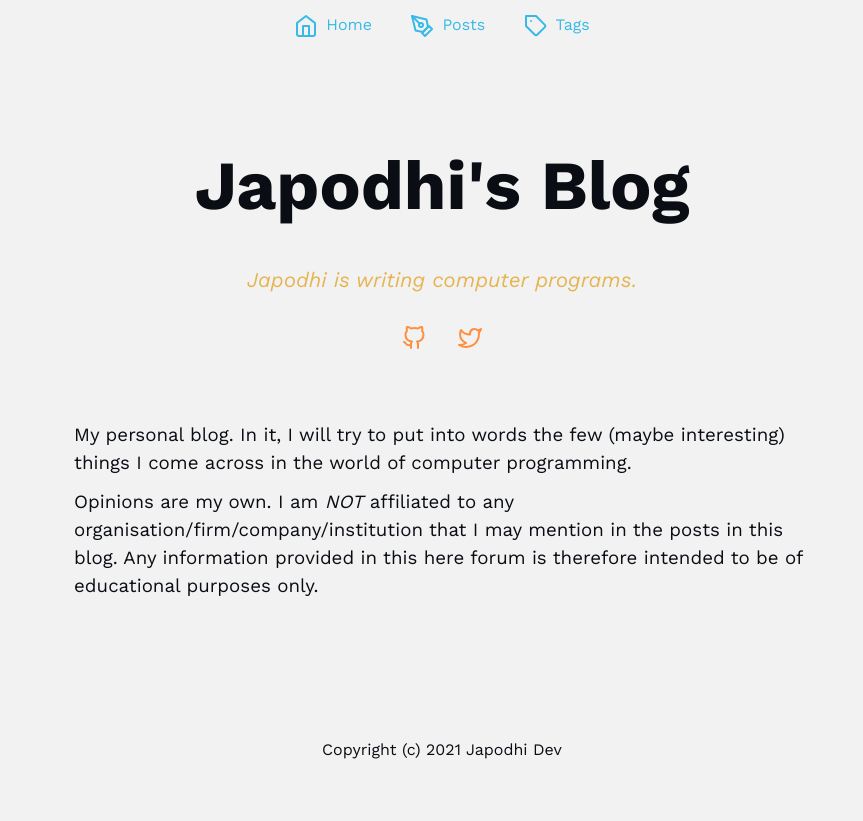
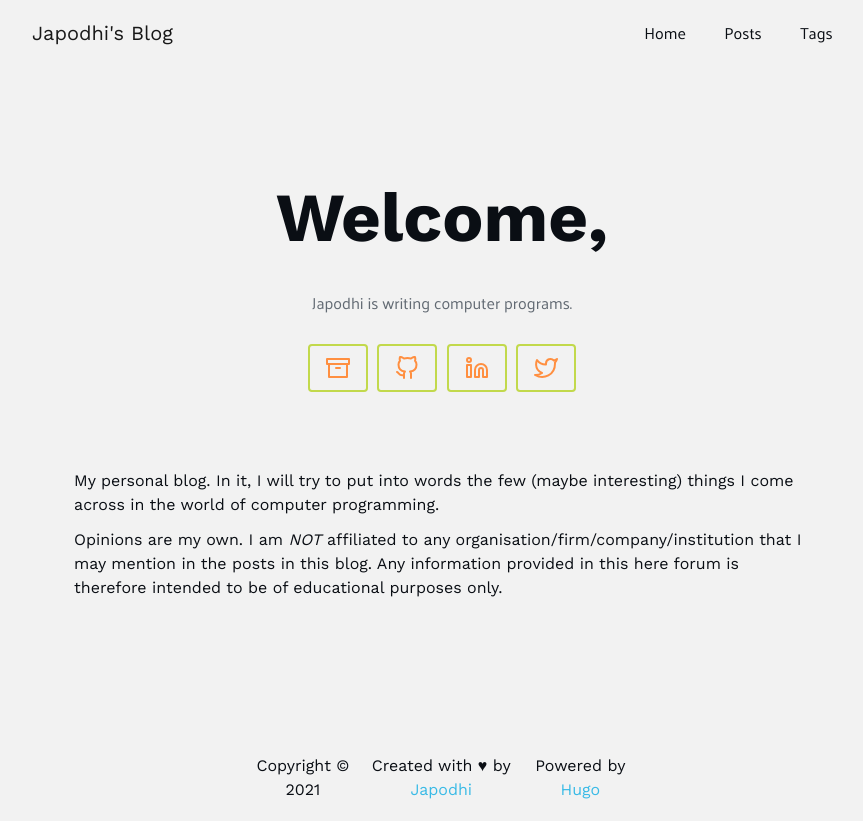
Before and after one commit to japodhidev/japodhidev.github.io, a plain HTML site: page index.html in a window 1280 px wide. Shown: the whole page, without its empty margins (198-1061 px from the left). Before the commit the page ends 800 px from the top, so only its background shows below. Drawn offline with Linux system fonts and the light colour scheme.

Commit message:
style tweaks

```diff
--- a/categories/index.xml
+++ b/categories/index.xml
@@ -1,9 +1,9 @@
 <?xml version="1.0" encoding="utf-8" standalone="yes"?>
 <rss version="2.0" xmlns:atom="http://www.w3.org/2005/Atom">
   <channel>
-    <title>Categories on Japodhi&#39;s Blog</title>
+    <title>Categories on Welcome,</title>
     <link>http://example.org/categories/</link>
-    <description>Recent content in Categories on Japodhi&#39;s Blog</description>
+    <description>Recent content in Categories on Welcome,</description>
     <generator>Hugo -- gohugo.io</generator>
     <language>en-us</language><atom:link href="http://example.org/categories/index.xml" rel="self" type="application/rss+xml" />
   </channel>
--- a/css/style.css
+++ b/css/style.css
@@ -71,16 +71,45 @@ a {
 	color: var(--bluish);
 }
 
-#content, #nav-wrapper, footer {
+#content, footer {
 	margin: 0 auto;
 	display: block;
 	width: 84%;
 	max-width: 94%;
 }
 
-#nav-wrapper, footer {
+footer {
 	text-align: center;
 }
+
+nav#nav ul.navbar-nav li.nav-item a.nav-link {
+	font-family: "Palanquin", sans-serif;
+}
+
+.navbar-expand-lg {
+	justify-content: space-around;
+}
+
+.navbar-collapse {
+	flex-grow: 0;
+}
+
+.navbar-brand {
+	color: var(--bg);
+}
+
+a.navbar-brand:hover {
+	text-decoration: none;
+	cursor: pointer;
+	color: var(--dark-gray);
+}
+
+.navbar-light .navbar-toggler {
+	color: var(--bg);
+	border-color: var(--dark-gray);
+}
+
+/** End Bootstrap overrides */
 
 .landing-wrapper {
 	display: grid;
@@ -105,12 +134,11 @@ a {
 }
 
 .landing-title div.landing-desc {
-	font-family: "Work Sans Italic", sans-serif;
-	font-size: 1.3rem;
-	padding: 1.4rem 0;
+	font-family: "Palanquin", sans-serif;
+	font-size: 1rem;
+	padding: 1rem 0;
 	text-align: center;
-	font-style: italic;
-	color: var(--accent);
+	color: var(--dark-gray);
 }
 
 .landing-links {
@@ -118,21 +146,26 @@ a {
 	flex-direction: row;
 	justify-content: center;
 	align-items: center;
+	margin: 0.8rem 0;
 }
 
 .landing-links a {
 	margin: 0 0.3rem;
-	padding: 0.4rem 0.7rem;
+	padding: 0.6rem 1rem;
 	color: var(--highlight);
+	border: 2px solid var(--greenish);
+	border-radius: 4px;
 }
 
 .landing-links a:hover {
 	color: var(--accent);
+	background: var(--bg);
+	border: 2px solid transparent;
 }
 
 .landing-message {
 	padding: 2rem 0;
-	font-size: 1.17rem;
+	font-size: 1rem;
 }
 
 .title {
@@ -220,31 +253,24 @@ a {
 	font-size: 1rem !important;
 }
 
-#nav-wrapper {
-	height: 3.1rem;
-}
-
-#nav-wrapper .nav a.nav-link {
+nav#nav ul.navbar-nav li.nav-item a.nav-link {
 	display: inline-flex;
 	align-items: center;
 	padding: 0.8rem 1.2rem;
+	color: var(--bg);
 }
 
-#nav-wrapper .nav a.nav-link:hover {
-	color: var(--accent);
-}
-
-#nav-wrapper .nav a.nav-link div.icon {
-
-}
-
-#nav-wrapper .nav a.nav-link div.a-text {
-	margin-left: 0.5rem;
+nav#nav ul.navbar-nav li.nav-item a.nav-link:hover {
+	color: var(--highlight);
+	text-decoration: underline;
 }
 
 #footer {
-	display: block;
-	width: 100%;
+	display: flex;
+	flex-direction: row;
+	justify-content: space-around;
+	width: 36%;
+	margin: 0 auto;
 }
 
 /**
@@ -269,14 +295,6 @@ a {
 	#nav {
 		display: flex;
 		flex-direction: row;
-	}
-
-	#nav-wrapper {
-		padding-top: 1rem;
-	}
-
-	#nav-wrapper .nav a.nav-link {
-		padding: 0.4rem 0.6rem;
 	}
 
 	#content {
--- a/index.html
+++ b/index.html
@@ -7,63 +7,61 @@
     <link rel="stylesheet" href="/css/style.css">
 
 
-    <title>Japodhi&#39;s Blog</title>
+    <title>Welcome,</title>
 </head>
 
 <div id="nav-wrapper" class="container-fluid">
-    <nav id="nav" class="nav justify-content-center">
+    <nav class="navbar navbar-expand-lg navbar-light" id="nav">
+        <a href="/" class="navbar-brand">Japodhi's Blog</a>
+        <button class="navbar-toggler" type="button" data-toggle="collapse" data-target="#navMenu" aria-controls="navMenu" aria-expanded="false" aria-label="Toggle navigation">
+            <span class="navbar-toggler-icon"></span>
+        </button>
+        <div class="collapse navbar-collapse" id="navMenu">
+            <ul class="navbar-nav">
 
-        <a class="nav-link" href="/">
-        	<div class="icon">
+                <li class="nav-item">
+                    <a href="/" class="nav-link">
 
+                        Home
+                    </a>
+                </li>
 
-		        <i data-feather="home"></i>
+                <li class="nav-item">
+                    <a href="/posts/" class="nav-link">
 
-        	</div>
-        	<div class="a-text">
+                        Posts
+                    </a>
+                </li>
 
-        		Home
-        	</div>
-        </a>
+                <li class="nav-item">
+                    <a href="/tags/" class="nav-link">
 
-        <a class="nav-link" href="/posts/">
-        	<div class="icon">
+                        Tags
+                    </a>
+                </li>
 
-
-		        <i data-feather="pen-tool"></i>
-
-        	</div>
-        	<div class="a-text">
-
-        		Posts
-        	</div>
-        </a>
-
-        <a class="nav-link" href="/tags/">
-        	<div class="icon">
-
-
-		        <i data-feather="tag"></i>
-
-        	</div>
-        	<div class="a-text">
-
-        		Tags
-        	</div>
-        </a>
-
+            </ul>
+        </div>
     </nav>
 </div><body><div id="content" class="container-fluid">
 <div class="landing-wrapper">
 	<div class="landing-content">
 		<div class="landing-title">
-			<h1 class="title">Japodhi&#39;s Blog</h1>
+			<h1 class="title">Welcome,</h1>
 			<div class="landing-desc">Japodhi is writing computer programs.</div>
 			<div class="landing-links">
 
 
+					<a href="https://bitbucket.org/japodhidev/">
+						<i data-feather="archive"></i>
+					</a>
+
 					<a href="https://github.com/japodhidev/">
 						<i data-feather="github"></i>
+					</a>
+
+					<a href="https://www.linkedin.com/in/finch-ochieng/">
+						<i data-feather="linkedin"></i>
 					</a>
 
 					<a href="https://twitter.com/japodhi_dev/">
@@ -83,7 +81,9 @@
 
         </div><footer>
 	<div id="footer" class="mt-5 mb-2">
-		<p class="footer text-center">Copyright (c) 2021 Japodhi Dev</p>
+		<p class="footer text-center">Copyright &copy; 2021</p>
+		<p>Created with &hearts; by <a href="https://twitter.com/japodhi_dev/">Japodhi</a></p>
+		<p>Powered by <a href="gohugo.io">Hugo</a></p>
 	</div>
 </footer><script src="/js/feather.min.js"></script>
 <script>
--- a/index.xml
+++ b/index.xml
@@ -1,9 +1,9 @@
 <?xml version="1.0" encoding="utf-8" standalone="yes"?>
 <rss version="2.0" xmlns:atom="http://www.w3.org/2005/Atom">
   <channel>
-    <title>My First Post on Japodhi&#39;s Blog</title>
+    <title>My First Post on Welcome,</title>
     <link>http://example.org/</link>
-    <description>Recent content in My First Post on Japodhi&#39;s Blog</description>
+    <description>Recent content in My First Post on Welcome,</description>
     <generator>Hugo -- gohugo.io</generator>
     <language>en-us</language>
     <lastBuildDate>Sun, 26 Jan 2020 23:11:13 +0000</lastBuildDate><atom:link href="http://example.org/index.xml" rel="self" type="application/rss+xml" />
--- a/posts/index.xml
+++ b/posts/index.xml
@@ -1,9 +1,9 @@
 <?xml version="1.0" encoding="utf-8" standalone="yes"?>
 <rss version="2.0" xmlns:atom="http://www.w3.org/2005/Atom">
   <channel>
-    <title>Posts on Japodhi&#39;s Blog</title>
+    <title>Posts on Welcome,</title>
     <link>http://example.org/posts/</link>
-    <description>Recent content in Posts on Japodhi&#39;s Blog</description>
+    <description>Recent content in Posts on Welcome,</description>
     <generator>Hugo -- gohugo.io</generator>
     <language>en-us</language>
     <lastBuildDate>Sun, 26 Jan 2020 23:11:13 +0000</lastBuildDate><atom:link href="http://example.org/posts/index.xml" rel="self" type="application/rss+xml" />
--- a/tags/bar/index.xml
+++ b/tags/bar/index.xml
@@ -1,9 +1,9 @@
 <?xml version="1.0" encoding="utf-8" standalone="yes"?>
 <rss version="2.0" xmlns:atom="http://www.w3.org/2005/Atom">
   <channel>
-    <title>bar on Japodhi&#39;s Blog</title>
+    <title>bar on Welcome,</title>
     <link>http://example.org/tags/bar/</link>
-    <description>Recent content in bar on Japodhi&#39;s Blog</description>
+    <description>Recent content in bar on Welcome,</description>
     <generator>Hugo -- gohugo.io</generator>
     <language>en-us</language>
     <lastBuildDate>Sun, 26 Jan 2020 23:11:13 +0000</lastBuildDate><atom:link href="http://example.org/tags/bar/index.xml" rel="self" type="application/rss+xml" />
--- a/tags/foo/index.xml
+++ b/tags/foo/index.xml
@@ -1,9 +1,9 @@
 <?xml version="1.0" encoding="utf-8" standalone="yes"?>
 <rss version="2.0" xmlns:atom="http://www.w3.org/2005/Atom">
   <channel>
-    <title>foo on Japodhi&#39;s Blog</title>
+    <title>foo on Welcome,</title>
     <link>http://example.org/tags/foo/</link>
-    <description>Recent content in foo on Japodhi&#39;s Blog</description>
+    <description>Recent content in foo on Welcome,</description>
     <generator>Hugo -- gohugo.io</generator>
     <language>en-us</language>
     <lastBuildDate>Sun, 26 Jan 2020 23:11:13 +0000</lastBuildDate><atom:link href="http://example.org/tags/foo/index.xml" rel="self" type="application/rss+xml" />
--- a/tags/index.xml
+++ b/tags/index.xml
@@ -1,9 +1,9 @@
 <?xml version="1.0" encoding="utf-8" standalone="yes"?>
 <rss version="2.0" xmlns:atom="http://www.w3.org/2005/Atom">
   <channel>
-    <title>Tags on Japodhi&#39;s Blog</title>
+    <title>Tags on Welcome,</title>
     <link>http://example.org/tags/</link>
-    <description>Recent content in Tags on Japodhi&#39;s Blog</description>
+    <description>Recent content in Tags on Welcome,</description>
     <generator>Hugo -- gohugo.io</generator>
     <language>en-us</language>
     <lastBuildDate>Sun, 26 Jan 2020 23:11:13 +0000</lastBuildDate><atom:link href="http://example.org/tags/index.xml" rel="self" type="application/rss+xml" />
```
Also changed, not shown: categories/index.html (+28 -36 lines), posts/index.html (+28 -36 lines), posts/my-first-post/index.html (+28 -36 lines), tags/bar/index.html (+28 -36 lines), tags/foo/index.html (+28 -36 lines), tags/index.html (+28 -36 lines).
